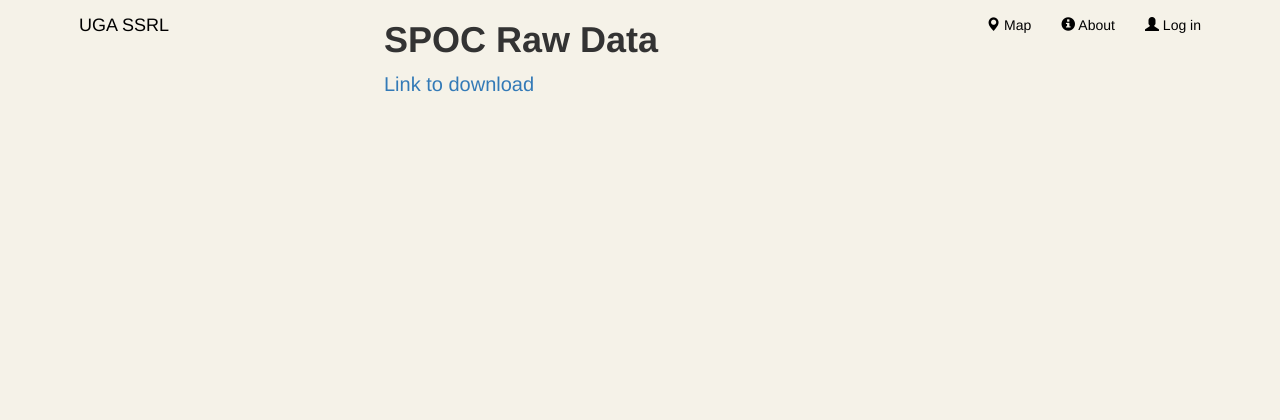
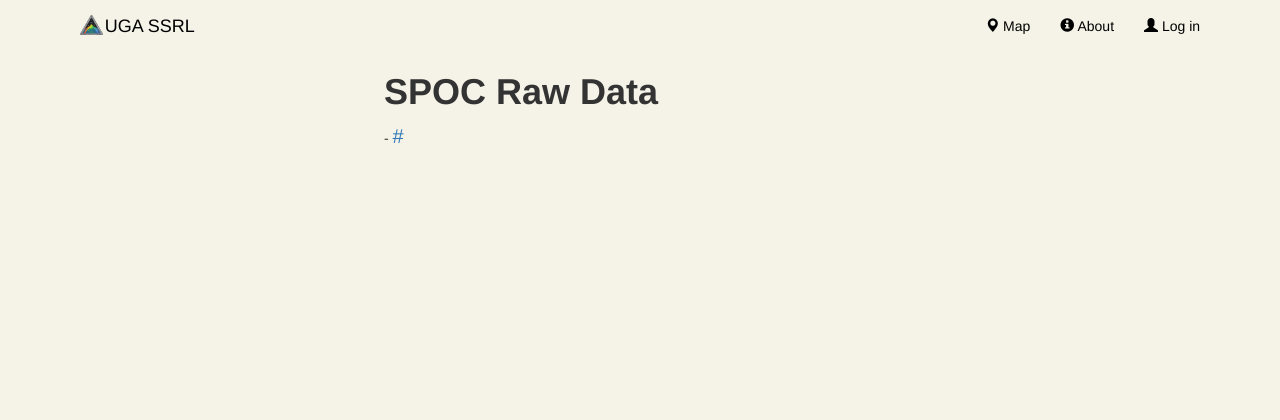
Before and after one commit to daniel0226/SPOC-Data-Portal, a PHP site: page /phpmailer/RawData.php in a window 1280 px wide. Shown: the top 420 px of the page. Run offline with PHP 8.4, Linux system fonts and the light colour scheme; tables that the repository leaves empty hold one stand-in row (values such as "Sample post"); some libraries are stand-ins or nearby versions.

Commit message:
Final commit. made a lot of small style changes, implemented raw data page, and tested everything several times

```diff
--- a/css/custom.css
+++ b/css/custom.css
@@ -15,6 +15,13 @@
 	color: black;
 }
 
+#brand-pic{
+	float: left;
+	height: 20px;
+	margin-top: 14px;
+	margin-right: 2px;
+}
+
 /* ~~~ bottom.html ~~~ */
 #Footer{
 	bottom: 0;
@@ -28,7 +35,7 @@
 /* ~~~ Index.php ~~~ */
 #main-header{
 	color: black;
-
+	margin-top: -20px;
 }
 #title{
 	font-weight: bolder;
@@ -95,7 +102,6 @@
 	background-size:100% !important;
 	width: 100%;
 	height: calc(100% - 90px);
-	margin-top: 50px;
 }
 
 #spoc-data-top{
@@ -111,8 +117,9 @@
 }
 
 #spoc-data-container{
-	margin-left: 3%;
-	margin-top: 10px;
+	left: 85%;
+	bottom: 120%;
+	position: relative;
 	width: 115px;
 	padding-left: 5px;
 	padding-right: 3px;
@@ -131,10 +138,17 @@
     content: "\f067";
 }
 
+#map-nav {
+	background-color: #f5f2e8;
+	margin-bottom: 0;
+}
+#pass-title {
+	margin-top: -15px;
+}
 
 /* ~~~ AboutUs.php ~~~ */
 .containerAboutUs{
-	margin-top: 5%;
+	margin-top: -16px;
 	margin-left: 12%;
 	margin-right: 12%;
 	overflow: auto;
--- a/html/top.html
+++ b/html/top.html
@@ -33,9 +33,10 @@
 </head>
 
 <body>
-    <nav class="navbar navbar-fixed-top">
+    <nav id="map-nav" class="navbar fixed-top">
         <div class="container-fluid " id="TopHeader">
             <div class="navbar-header">
+                <img id="brand-pic" src="../img/SPOC_patch.png">
                 <a class="navbar-brand" href="../php/Index.php">UGA SSRL</a>
             </div>
             <ul class="nav navbar-nav navbar-right">
--- a/php/Index.php
+++ b/php/Index.php
@@ -23,13 +23,11 @@
     $UsersDB = "SELECT * FROM users";
     $PhotosDB = "SELECT * FROM photos";
     $BlogPostsDB = "SELECT * FROM blog_posts";
-    $ArchiveDB = "SELECT * FROM archive_links";
 
     //store in session variables so we can access on any page
     $_SESSION["user"] = mysqli_query($db,$UsersDB);
     $_SESSION["photos"] = mysqli_query($db,$PhotosDB);
     $_SESSION["blogPosts"] = mysqli_query($db,$BlogPostsDB);
-    $_SESSION["archive"] = mysqli_query($db,$ArchiveDB);
     $_SESSION["blognum"] = mysqli_num_rows($_SESSION["blogPosts"]);
 
     //test
--- a/php/Login.php
+++ b/php/Login.php
@@ -1,5 +1,6 @@
 
-<?php include("../html/top.html"); ?>
+<?php session_start();
+include("../html/top.html"); ?>
 <html>
 <head>
     <meta name="viewport" content="width=device-width, initial-scale=1">
--- a/php/RawData.php
+++ b/php/RawData.php
@@ -1,6 +1,25 @@
-<?php include("../html/top.html"); ?>
+<?php
+    session_start();
+    include("../html/top.html");
+?>
 <div class = "DownloadPage">
     <h1><strong>SPOC Raw Data</strong></h1>
-    <a href="">Link to download</a>
+
+    <?php
+        $DB_SERVER = 'localhost:3306';
+        $DB_USERNAME = 'root';
+        $DB_PASSWORD = '1234';
+        $DB_DATABASE = 'termproject';
+        $db = mysqli_connect($DB_SERVER,$DB_USERNAME,$DB_PASSWORD,$DB_DATABASE);
+        $ArchiveDB = "SELECT * FROM archive_links";
+        $_SESSION["archive"] = mysqli_query($db,$ArchiveDB);
+        $_SESSION["archnum"] = mysqli_num_rows($_SESSION["archive"]);
+        for ($i=0; $i < $_SESSION["archnum"]; $i++) {
+            $link = mysqli_fetch_assoc($_SESSION["archive"]);
+            echo "- ";
+            echo "<a href=\"". $link["link_link"] . "\">" . $link["link_text"] . "</a>";
+            echo "<br/>";
+        }
+    ?>
 </div>
 <?php include("../html/bottom.html"); ?>
--- a/sqlScripts/test.sql
+++ b/sqlScripts/test.sql
@@ -12,3 +12,9 @@
 insert into blog_posts (post_title, post_date, post_text) values ("North Georgia Farmland", "April 15, 2019", "Here is a hyper spectral image of farmland just outside of Athens Georgia. This Image is a good example of how different kinds of vegetation look extremely different in the near infared band. Researchers at UGA will use data like this to help farmers protect the environment.");
 insert into blog_posts (post_title, post_date, post_text) values ("Oconee River", "May 1, 2019", "This is a hyper spectral photo of the oconee river as it runs south of athens. The red and green areas are human structures, which reflect infared light very differently than vegetation");
 insert into blog_posts (post_title, post_date, post_text) values ("Appalachain Foothills", "March 23, 2019", "This is a hyper spectral of the north georgia foothills. The spectral bands used in this image were choosen to distinguish between different soil and geology types");
+
+insert into archive_links (link_link, link_text) values ("#", "Raw data 1");
+insert into archive_links (link_link, link_text) values ("#", "Raw data 2");
+insert into archive_links (link_link, link_text) values ("#", "Raw data 3");
+insert into archive_links (link_link, link_text) values ("#", "Raw data 4");
+insert into archive_links (link_link, link_text) values ("#", "Raw data 5");
```
Also changed, not shown: php/Login-Submit.php (+5 -6 lines), php/Map.php (+7 -7 lines).
